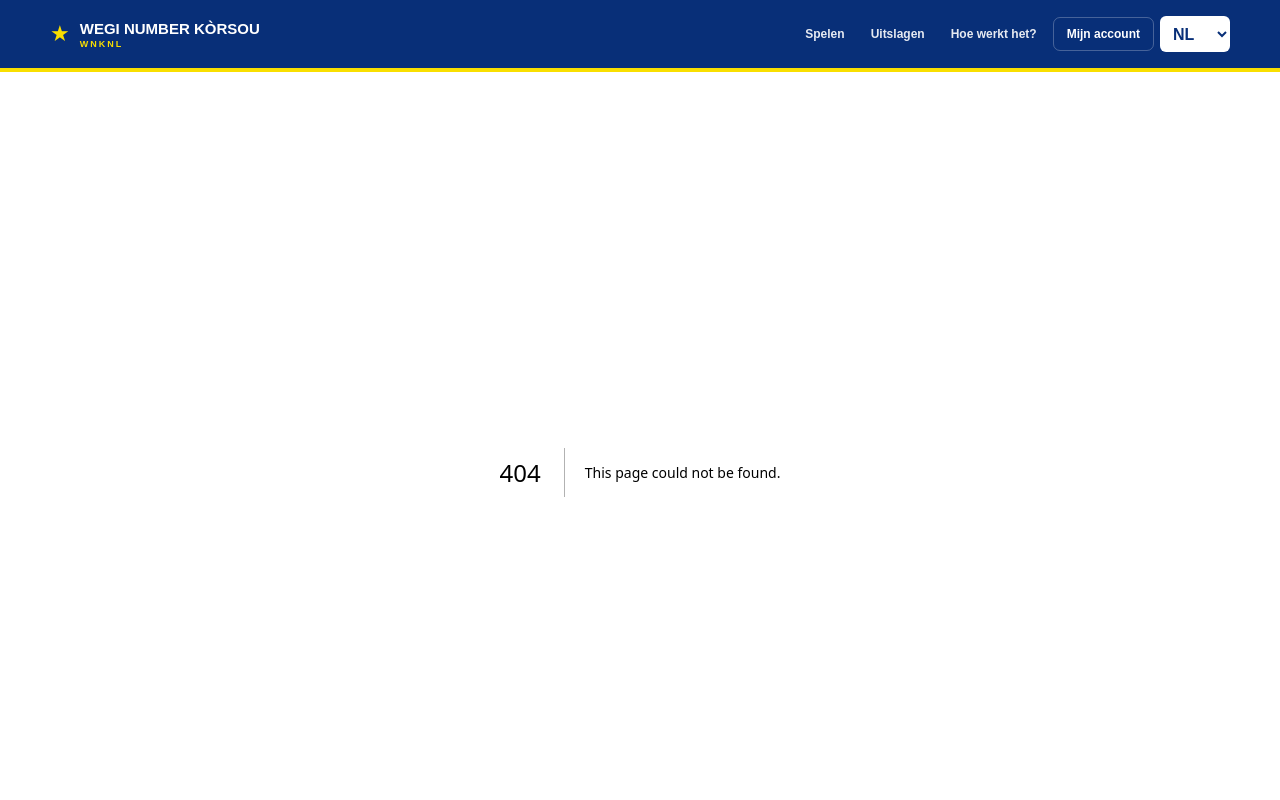
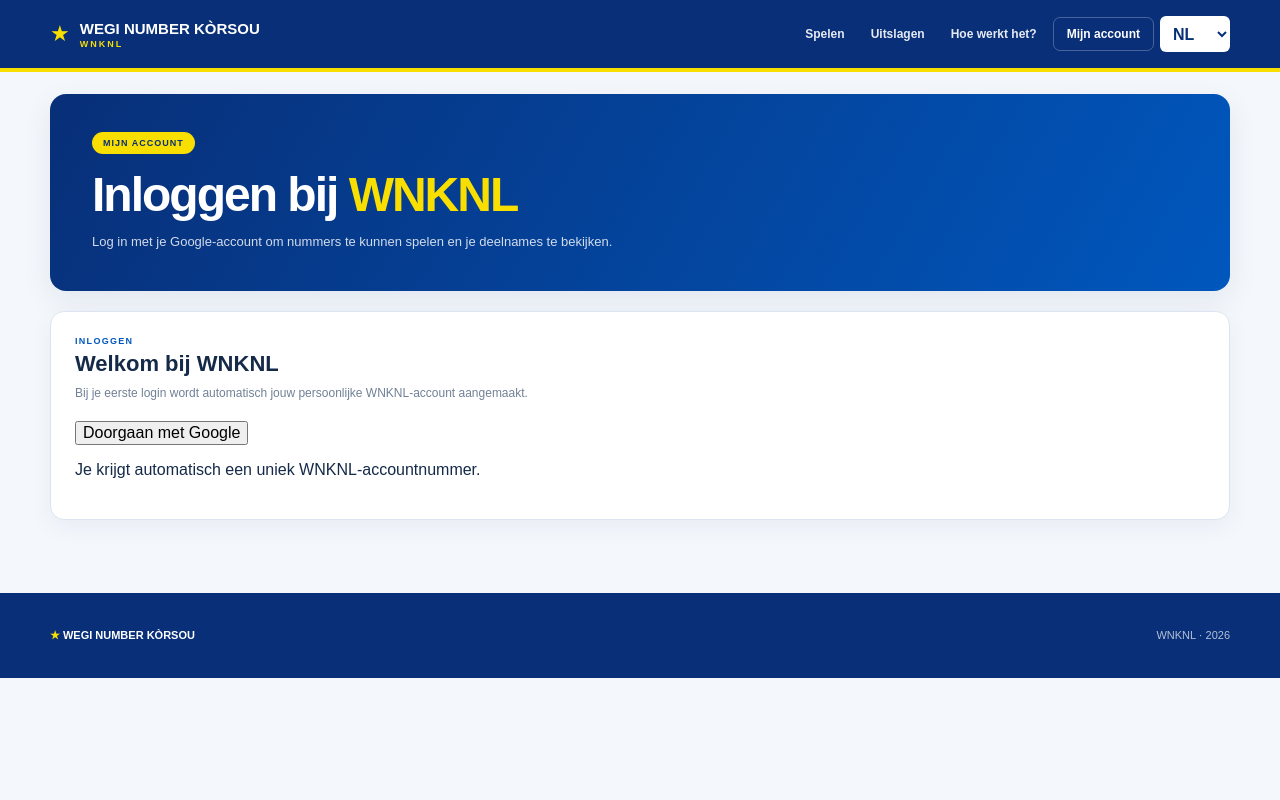
Before and after one commit to Play5999/WNKNL, a Next.js app: page /login in a window 1280 px wide. Before the commit this address had no page. Shown: the top 800 px of the page. Built offline with nearby package versions, Linux system fonts and the light colour scheme.

Commit message:
Create page.tsx

```diff
--- /dev/null
+++ b/app/login/page.tsx
@@ -0,0 +1,103 @@
+"use client";
+
+import { useState } from "react";
+import { createClient } from "../../lib/supabase/client";
+
+export default function LoginPage() {
+  const [loading, setLoading] =
+    useState(false);
+
+  const [error, setError] =
+    useState("");
+
+  async function loginWithGoogle() {
+    setLoading(true);
+    setError("");
+
+    const supabase = createClient();
+
+    const { error } =
+      await supabase.auth.signInWithOAuth({
+        provider: "google",
+
+        options: {
+          redirectTo: `${window.location.origin}/auth/callback`,
+        },
+      });
+
+    if (error) {
+      setError(error.message);
+      setLoading(false);
+    }
+  }
+
+  return (
+    <main>
+      <div className="siteContainer standardPage">
+
+        <section className="pageHero">
+          <span className="heroTag">
+            MIJN ACCOUNT
+          </span>
+
+          <h1>
+            Inloggen bij <span>WNKNL</span>
+          </h1>
+
+          <p>
+            Log in met je Google-account om
+            nummers te kunnen spelen en je
+            deelnames te bekijken.
+          </p>
+        </section>
+
+
+        <section className="standardSection">
+
+          <div className="sectionHeading noCardHeading">
+            <small>INLOGGEN</small>
+
+            <h2>Welkom bij WNKNL</h2>
+
+            <p>
+              Bij je eerste login wordt automatisch
+              jouw persoonlijke WNKNL-account
+              aangemaakt.
+            </p>
+          </div>
+
+
+          <div className="loginBox">
+
+            <button
+              type="button"
+              className="googleLoginButton"
+              onClick={loginWithGoogle}
+              disabled={loading}
+            >
+              {loading
+                ? "Bezig met inloggen..."
+                : "Doorgaan met Google"}
+            </button>
+
+
+            {error && (
+              <div className="loginError">
+                {error}
+              </div>
+            )}
+
+
+            <p className="loginInfo">
+              Je krijgt automatisch een uniek
+              WNKNL-accountnummer.
+            </p>
+
+          </div>
+
+        </section>
+
+      </div>
+    </main>
+  );
+}
```
